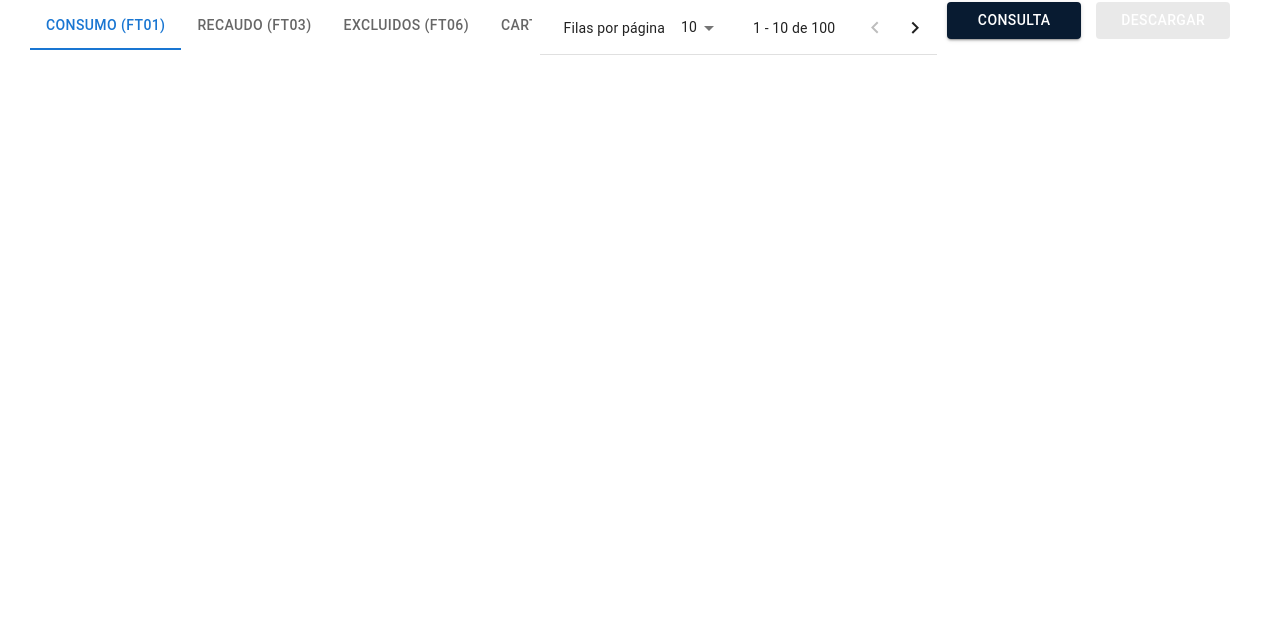
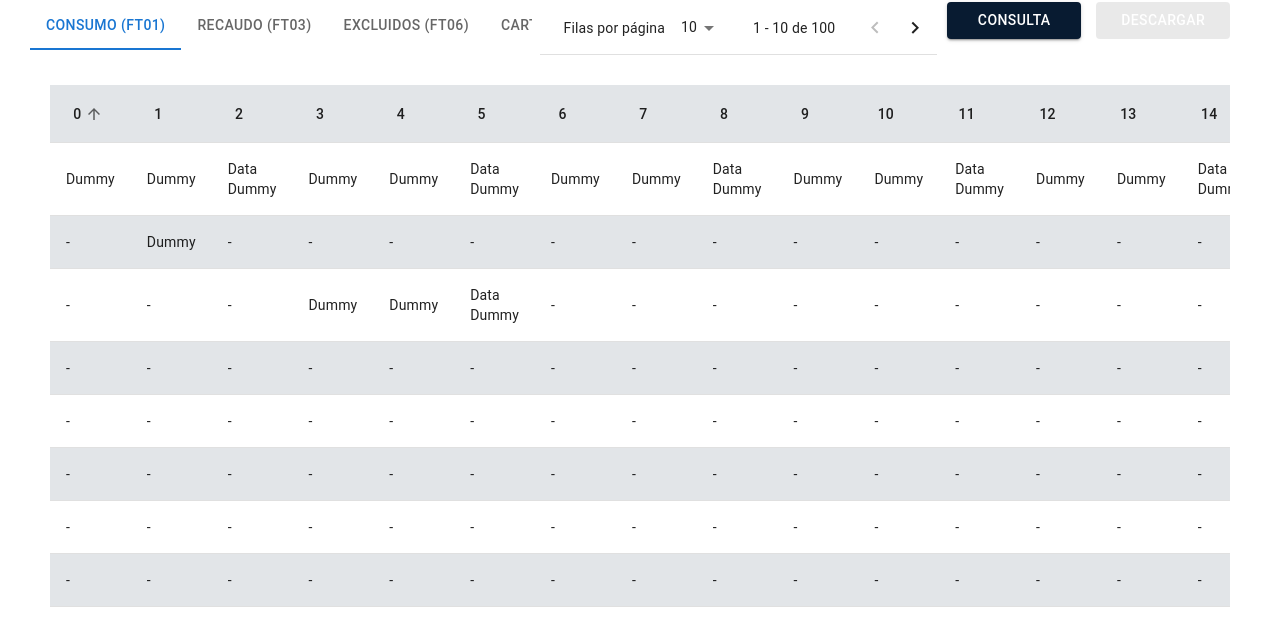
Before and after one commit to EAFIT-DATAX/datax-silin-app, a React (Create React App) app: page / in a window 1280 px wide. Shown: the part 214-848 px from the top of the page. Before the commit the page ends 800 px from the top, so only its background shows below. Built offline with nearby package versions, Linux system fonts and the light colour scheme.

Commit message:
feat(Table): added DynamicTable Component

```diff
--- /dev/null
+++ b/src/components/DynamicTable/DynamicTable.tsx
@@ -0,0 +1,85 @@
+import React, { useState } from "react";
+import { TableBody, TableHead, Grid, TableSortLabel } from "@mui/material";
+import { DynamicTableProps, EnhancedTableHeadProps } from "./DynamicTableTypes";
+import { StyledTableCell, StyledTableRow, StyledTableContainer, StyledColumnHeader } from "./DynamicTableStyles";
+
+const EnhancedTableHead: React.FC<EnhancedTableHeadProps> = ({ order, orderBy, onRequestSort, maxColumns }) => {
+    return (
+        <TableHead>
+            <StyledTableRow>
+                {[...Array(maxColumns).keys()].map(num => (
+                    <StyledColumnHeader key={num}>
+                        <TableSortLabel
+                            active={orderBy === num.toString()}
+                            direction={orderBy === num.toString() ? order : 'asc'}
+                            onClick={() => onRequestSort(num.toString())}
+                        >
+                            {num}
+                        </TableSortLabel>
+                    </StyledColumnHeader>
+                ))}
+                <StyledColumnHeader>
+                    <TableSortLabel
+                        active={orderBy === 'power_company'}
+                        direction={orderBy === 'power_company' ? order : 'asc'}
+                        onClick={() => onRequestSort('power_company')}
+                    >
+                        power_company
+                    </TableSortLabel>
+                </StyledColumnHeader>
+            </StyledTableRow>
+        </TableHead>
+    );
+}
+
+
+const DynamicTable: React.FC<DynamicTableProps> = ({ data }) => {
+
+    let maxColumns = 0;
+    data.forEach(item => {
+        const numberedKeys = Object.keys(item).filter(key => !isNaN(Number(key)));
+        if (numberedKeys.length > maxColumns) {
+            maxColumns = numberedKeys.length;
+        }
+    });
+
+    const [order, setOrder] = useState<'asc' | 'desc' | undefined>(undefined);
+    const [orderBy, setOrderBy] = useState<string>('0');
+
+    const handleRequestSort = (columnId: string) => {
+        const isAsc = orderBy === columnId && order === 'asc';
+        setOrder(isAsc ? 'desc' : 'asc');
+        setOrderBy(columnId);
+    };
+
+    const sortedData = order === 'asc'
+        ? [...data].sort((a, b) => (a[orderBy] || '').localeCompare(b[orderBy] || ''))
+        : [...data].sort((a, b) => (b[orderBy] || '').localeCompare(a[orderBy] || ''));
+
+    return (
+        <Grid container style={{ marginTop: 30, marginBottom: 30 }}>
+            <StyledTableContainer style={{ width: "100%", marginLeft: 50, marginRight: 50 }} >
+                <EnhancedTableHead
+                    order={order}
+                    orderBy={orderBy}
+                    onRequestSort={handleRequestSort}
+                    maxColumns={maxColumns}
+                />
+                <TableBody>
+                    {sortedData.map((row, rowIndex) => (
+                        <StyledTableRow key={rowIndex}>
+                            {[...Array(maxColumns).keys()].map(num => (
+                                <StyledTableCell key={num}>
+                                    {row[num.toString()] || "-"}
+                                </StyledTableCell>
+                            ))}
+                            <StyledTableCell>{row.power_company}</StyledTableCell>
+                        </StyledTableRow>
+                    ))}
+                </TableBody>
+            </StyledTableContainer>
+        </Grid>
+    );
+};
+
+export default DynamicTable;
--- /dev/null
+++ b/src/components/DynamicTable/DynamicTableStyles.ts
@@ -0,0 +1,21 @@
+import { styled } from '@mui/material/styles';
+import { TableContainer, TableCell, TableRow } from '@mui/material';
+
+export const StyledTableContainer = styled(TableContainer)({});
+
+export const StyledTableCell = styled(TableCell)({});
+
+export const StyledColumnHeader = styled(TableCell)({
+    backgroundColor: '#e2e5e8',
+    textAlign: 'center',
+})
+
+
+export const StyledTableRow = styled(TableRow)({
+    '&:nth-child(even)': {
+        backgroundColor: '#e2e5e8',
+    },
+    '&:nth-child(odd)': {
+        backgroundColor: '#fff',
+    },
+});
--- /dev/null
+++ b/src/components/DynamicTable/index.ts
@@ -0,0 +1 @@
+export { default } from './DynamicTable';
--- a/src/pages/SerachData/SearchData.tsx
+++ b/src/pages/SerachData/SearchData.tsx
@@ -3,6 +3,9 @@ import React, { useState } from 'react';
 
 import FiltersContainer from '../../containers/FiltersContainer';
 import QueryContainer from '../../containers/QueryContainer';
+
+import DynamicTable from '../../components/DynamicTable';
+
 
 const SearchData: React.FC = () => {
     // Filter states
@@ -71,6 +74,25 @@ const SearchData: React.FC = () => {
                 stratumOptions={[]}
             />
             <QueryContainer />
+            <DynamicTable data={[
+                    {
+                        "0": "Dummy", "1": "Dummy", "2": "Data Dummy", "3": "Dummy", "4": "Dummy", "5": "Data Dummy",
+                        "6": "Dummy", "7": "Dummy", "8": "Data Dummy", "9": "Dummy", "10": "Dummy", "11": "Data Dummy",
+                        "12": "Dummy", "13": "Dummy", "14": "Data Dummy", "15": "Dummy", "16": "Dummy", "17": "Data Dummy",
+                        doc_type: "FT01", entity: "G-Valle", "power_company": "EPM" },
+                    {
+                        "1": "Dummy"
+                    },
+                    {
+                        "3": "Dummy", "4": "Dummy", "5": "Data Dummy"
+                    },
+                    {},
+                    {},
+                    {},
+                    {},
+                    {},
+                ]}
+            />
         </>
     )
 }
--- a/tsconfig.json
+++ b/tsconfig.json
@@ -6,6 +6,7 @@
       "dom.iterable",
       "esnext"
     ],
+    "downlevelIteration": true,
     "allowJs": true,
     "skipLibCheck": true,
     "esModuleInterop": true,
```
Also changed, not shown: src/components/DynamicTable/DynamicTableTypes.d.ts (added, +10 -0 lines).
